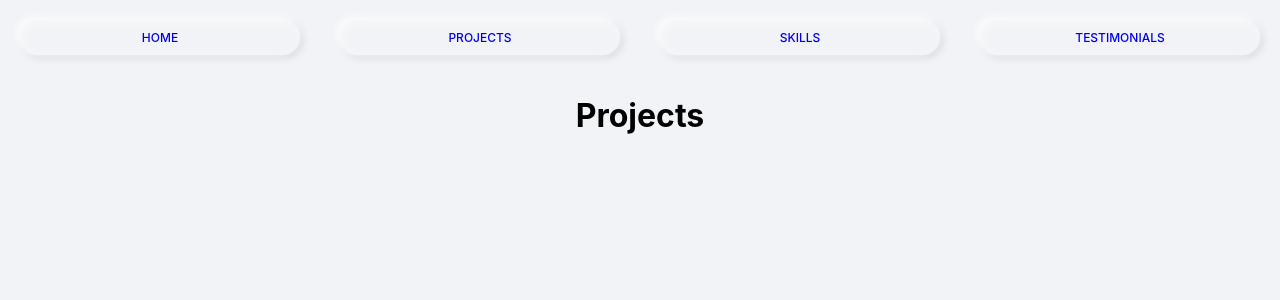
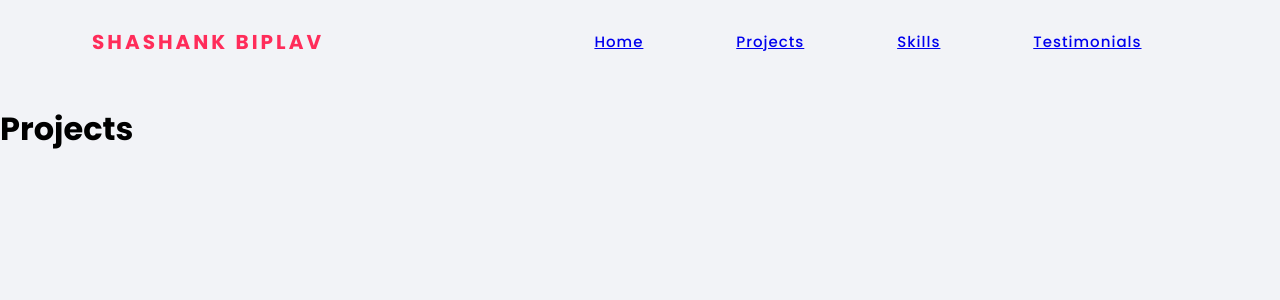
Before and after one commit to ShashankBiplav/portfolio-next-app, a React (Create React App) app: page /projects in a window 1280 px wide. Shown: the top 300 px of the page. Built offline with nearby package versions, Linux system fonts and the light colour scheme.

Commit message:
Added fonts and some basic styling

```diff
--- a/public/index.html
+++ b/public/index.html
@@ -7,37 +7,16 @@
     <meta name="theme-color" content="#000000" />
     <meta
       name="description"
-      content="Web site created using create-react-app"
+      content="Shashank Biplav Portfolio"
     />
     <link rel="apple-touch-icon" href="%PUBLIC_URL%/logo192.png" />
-    <!--
-      manifest.json provides metadata used when your web app is installed on a
-      user's mobile device or desktop. See https://developers.google.com/web/fundamentals/web-app-manifest/
-    -->
+
     <link rel="manifest" href="%PUBLIC_URL%/manifest.json" />
-    <!--
-      Notice the use of %PUBLIC_URL% in the tags above.
-      It will be replaced with the URL of the `public` folder during the build.
-      Only files inside the `public` folder can be referenced from the HTML.
-
-      Unlike "/favicon.ico" or "favicon.ico", "%PUBLIC_URL%/favicon.ico" will
-      work correctly both with client-side routing and a non-root public URL.
-      Learn how to configure a non-root public URL by running `npm run build`.
-    -->
-    <title>React App</title>
+    <link href="https://fonts.googleapis.com/css2?family=Poppins:wght@300;400;500;700&display=swap" rel="stylesheet">
+    <title>Shashank Biplav</title>
   </head>
   <body>
     <noscript>You need to enable JavaScript to run this app.</noscript>
     <div id="root"></div>
-    <!--
-      This HTML file is a template.
-      If you open it directly in the browser, you will see an empty page.
-
-      You can add webfonts, meta tags, or analytics to this file.
-      The build step will place the bundled scripts into the <body> tag.
-
-      To begin the development, run `npm start` or `yarn start`.
-      To create a production bundle, use `npm run build` or `yarn build`.
-    -->
   </body>
 </html>
--- a/src/App.css
+++ /dev/null
@@ -1,38 +0,0 @@
-.App {
-  text-align: center;
-}
-
-.App-logo {
-  height: 40vmin;
-  pointer-events: none;
-}
-
-@media (prefers-reduced-motion: no-preference) {
-  .App-logo {
-    animation: App-logo-spin infinite 20s linear;
-  }
-}
-
-.App-header {
-  background-color: #282c34;
-  min-height: 100vh;
-  display: flex;
-  flex-direction: column;
-  align-items: center;
-  justify-content: center;
-  font-size: calc(10px + 2vmin);
-  color: white;
-}
-
-.App-link {
-  color: #61dafb;
-}
-
-@keyframes App-logo-spin {
-  from {
-    transform: rotate(0deg);
-  }
-  to {
-    transform: rotate(360deg);
-  }
-}
--- a/src/App.js
+++ b/src/App.js
@@ -1,5 +1,4 @@
 import React from 'react';
-import './App.css';
 import {Route, Switch} from 'react-router-dom';
 
 import Home from './components/Home/Home';
@@ -11,7 +10,7 @@ import NavigationItems from './components/Navigation/NavigationItems/NavigationI
 
 function App() {
   return (
-    <div className="App">
+    <div>
         <NavigationItems />
         <Switch>
           <Route path="/projects" exact component={Projects}/>
--- a/src/components/Navigation/NavigationItems/NavigationItem/NavigationItem.module.css
+++ b/src/components/Navigation/NavigationItems/NavigationItem/NavigationItem.module.css
@@ -1,29 +1,8 @@
 .NavigationItem{
-    display: inline-block;
-    position: relative;
-    margin: 20px;
-    box-sizing: border-box;
-    width: 100%;
-    text-transform: uppercase;
+    text-decoration: none;
+    list-style: none;
+    letter-spacing: 1px;
     font-weight: 500;
-    padding: 10px 20px;
-    font-size: 12px;
-    border-radius: 40px;
-    box-shadow: -2px -2px 8px rgba(255, 255, 255, 1), -2px -2px 12px rgba(255, 255, 255, 0.5),
-                inset 2px 2px 12px rgba(255, 255, 255, 0.5), 2px 2px 8px rgba(0, 0, 0 ,0.15);
-
+    font-size: 15px;
+    margin: 0 20px;
 }
-
-.NavigationItem a{
-    text-decoration: none;
-    width: 100%;
-    box-sizing: border-box;
-    display: block;
-}
-
-.NavigationItem a:hover,
-.NavigationItem a:active,
-.NavigationItem a.active{
-    box-shadow: inset -2px -2px 8px rgba(255, 255, 255, 1), inset -2px -2px 12px rgba(255, 255, 255, 0.5),
-    inset 2px 2px 12px rgba(255, 255, 255, 0.5), inset 2px 2px 8px rgba(0, 0, 0 ,0.15);
-}
--- a/src/components/Navigation/NavigationItems/NavigationItems.js
+++ b/src/components/Navigation/NavigationItems/NavigationItems.js
@@ -1,15 +1,19 @@
 import React from 'react';
 import NavigationItem from './NavigationItem/NavigationItem';
+import Logo from '../../UI/Logo/Logo';
 
 import classes from './NavigationItems.module.css';
 
 const navigationItems = (props) => (
+    <div className={classes.NavigationDiv}>
+        <Logo />
         <ul className={classes.NavigationItems}>
             <NavigationItem link="/">Home</NavigationItem>
             <NavigationItem link="/projects">Projects</NavigationItem>
             <NavigationItem link="/skills">Skills</NavigationItem>
             <NavigationItem link="/testimonials">Testimonials</NavigationItem>
         </ul>
+    </div>
 );
 
 export default navigationItems;
--- a/src/components/Navigation/NavigationItems/NavigationItems.module.css
+++ b/src/components/Navigation/NavigationItems/NavigationItems.module.css
@@ -1,17 +1,13 @@
-.NavigationItems{
+.NavigationItems {
     display: flex;
-    flex-flow: column;
-    align-items: center;
-    height: 100%;
-    list-style: none;
-    margin: 0;
-    padding: 0;
-    width: 100%;
-    text-align: center;
+    justify-content: space-around;
+    width: 50%;
+
 }
 
-@media (min-width: 500px) {
-    .NavigationItems{
-        flex-flow: row;
-    }
+.NavigationDiv{
+    align-items: center;
+    min-height: 8vh;
+    display: flex;
+    justify-content: space-around;
 }
--- /dev/null
+++ b/src/components/UI/Logo/Logo.js
@@ -0,0 +1,8 @@
+import React from 'react';
+
+import classes from './Logo.module.css';
+
+const logo = (props) => (
+    <h4 className={classes.Logo}>Shashank Biplav</h4>
+);
+export default logo;
--- /dev/null
+++ b/src/components/UI/Logo/Logo.module.css
@@ -0,0 +1,7 @@
+.Logo{
+    color: rgb(255, 44, 90);
+    text-transform: uppercase;
+    letter-spacing: 3px;
+    font-size: 20px;
+    font-weight: bold;
+}
--- a/src/index.css
+++ b/src/index.css
@@ -1,11 +1,13 @@
 body {
   margin: 0;
-  font-family: -apple-system, BlinkMacSystemFont, 'Segoe UI', 'Roboto', 'Oxygen',
+  padding: 0;
+  font-family: Poppins,-apple-system, BlinkMacSystemFont, 'Segoe UI', 'Roboto', 'Oxygen',
     'Ubuntu', 'Cantarell', 'Fira Sans', 'Droid Sans', 'Helvetica Neue',
     sans-serif;
   -webkit-font-smoothing: antialiased;
   -moz-osx-font-smoothing: grayscale;
   background-color: #f2f3f7;
+  box-sizing: border-box;
 }
 
 code {
```
Lines whose indentation alone changed are shown as unchanged.
